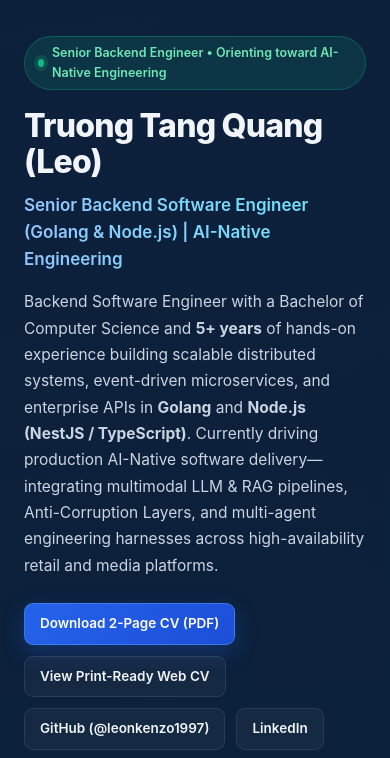
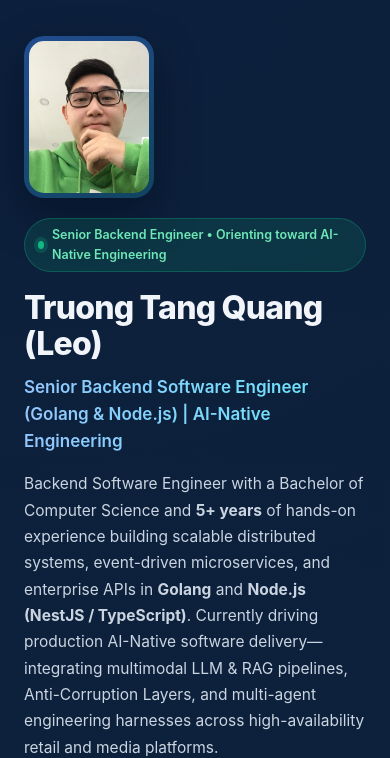
Before and after one commit to leonkenzo1997/portfolio-leo, a plain HTML site: page index.html in a window 390 px wide. Shown: the part 99-857 px from the top of the page. Drawn offline with Linux system fonts and the light colour scheme.

Commit message:
feat: add portrait avatar to 2-page CV and portfolio hero

```diff
--- a/index.html
+++ b/index.html
@@ -39,6 +39,8 @@
     <!-- HERO -->
     <section class="hero">
       <div class="container">
+        <div class="hero-top">
+          <div class="hero-main">
             <div class="hero-badge">
               <span class="pulse-dot" aria-hidden="true"></span>
               Senior Backend Engineer &bull; Orienting toward AI-Native Engineering
@@ -50,6 +52,11 @@
             <p class="hero-desc">
               Backend Software Engineer with a Bachelor of Computer Science and <strong>5+ years</strong> of hands-on experience building scalable distributed systems, event-driven microservices, and enterprise APIs in <strong>Golang</strong> and <strong>Node.js (NestJS / TypeScript)</strong>. Currently driving production AI-Native software delivery—integrating multimodal LLM &amp; RAG pipelines, Anti-Corruption Layers, and multi-agent engineering harnesses across high-availability retail and media platforms.
             </p>
+          </div>
+          <div class="hero-avatar-wrap">
+            <img src="./avatar.jpg" alt="Truong Tang Quang (Leo)" class="hero-avatar" />
+          </div>
+        </div>
 
         <div class="hero-cta">
           <a href="./Truong-Tang-Quang-CV.pdf" download="Truong-Tang-Quang-CV.pdf" class="btn btn-primary">
--- a/styles.css
+++ b/styles.css
@@ -159,6 +159,36 @@ a {
   padding: 58px 0 42px;
 }
 
+.hero-top {
+  display: flex;
+  align-items: flex-start;
+  justify-content: space-between;
+  gap: 32px;
+  margin-bottom: 24px;
+}
+
+.hero-main {
+  flex: 1;
+  min-width: 0;
+}
+
+.hero-avatar-wrap {
+  flex-shrink: 0;
+  padding: 5px;
+  border-radius: 20px;
+  background: linear-gradient(145deg, rgba(59, 130, 246, 0.45), rgba(34, 211, 238, 0.2));
+  box-shadow: var(--shadow);
+}
+
+.hero-avatar {
+  display: block;
+  width: 152px;
+  height: 192px;
+  object-fit: cover;
+  object-position: center top;
+  border-radius: 15px;
+}
+
 .hero-badge {
   display: inline-flex;
   align-items: center;
@@ -203,7 +233,7 @@ a {
   font-size: 15.5px;
   color: var(--text-secondary);
   line-height: 1.7;
-  margin-bottom: 24px;
+  margin-bottom: 0;
 }
 
 .hero-cta {
@@ -776,6 +806,14 @@ a {
   .nav-links {
     display: none;
   }
+  .hero-top {
+    flex-direction: column-reverse;
+    gap: 20px;
+  }
+  .hero-avatar {
+    width: 120px;
+    height: 152px;
+  }
   .edu-grid,
   .skills-matrix,
   .metrics-grid {
```
Also changed, not shown: cv.html (+27 -4 lines), avatar.jpg (added), 1 other file. Lines whose indentation alone changed are shown as unchanged.
